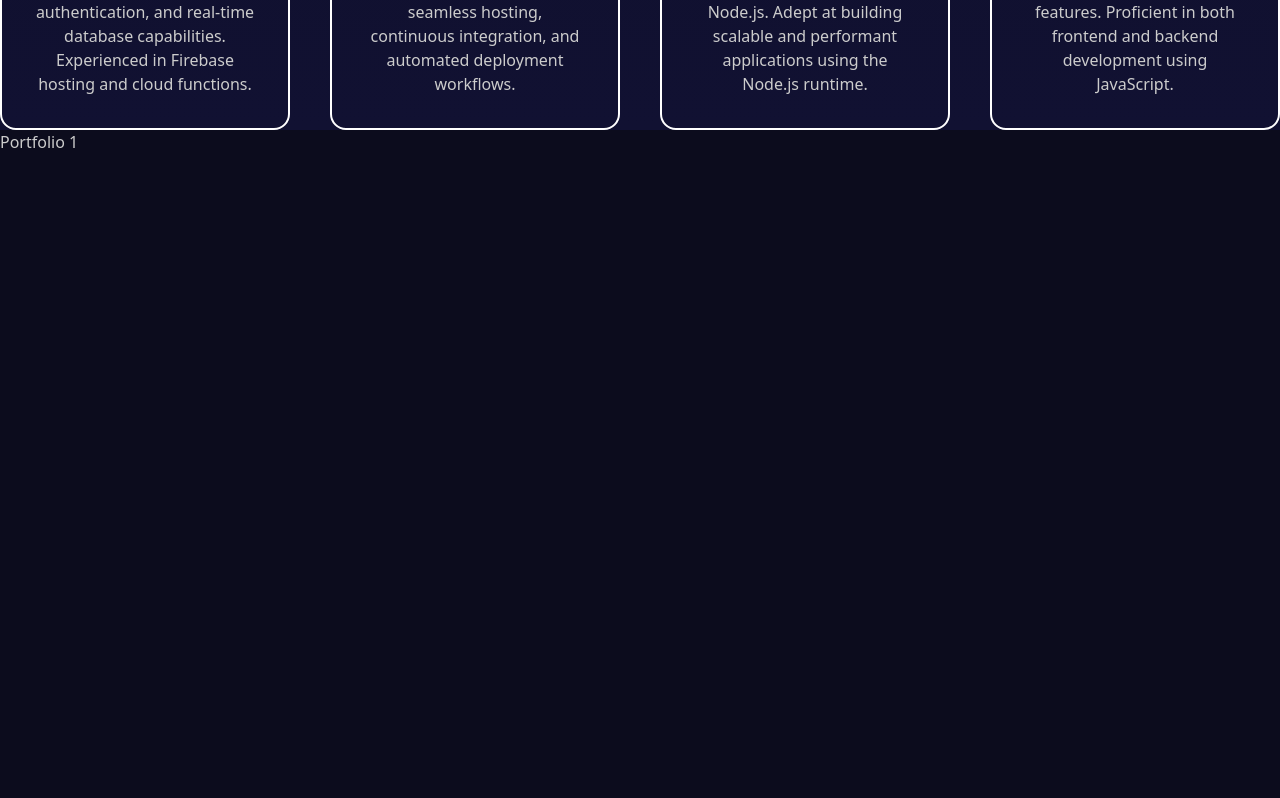
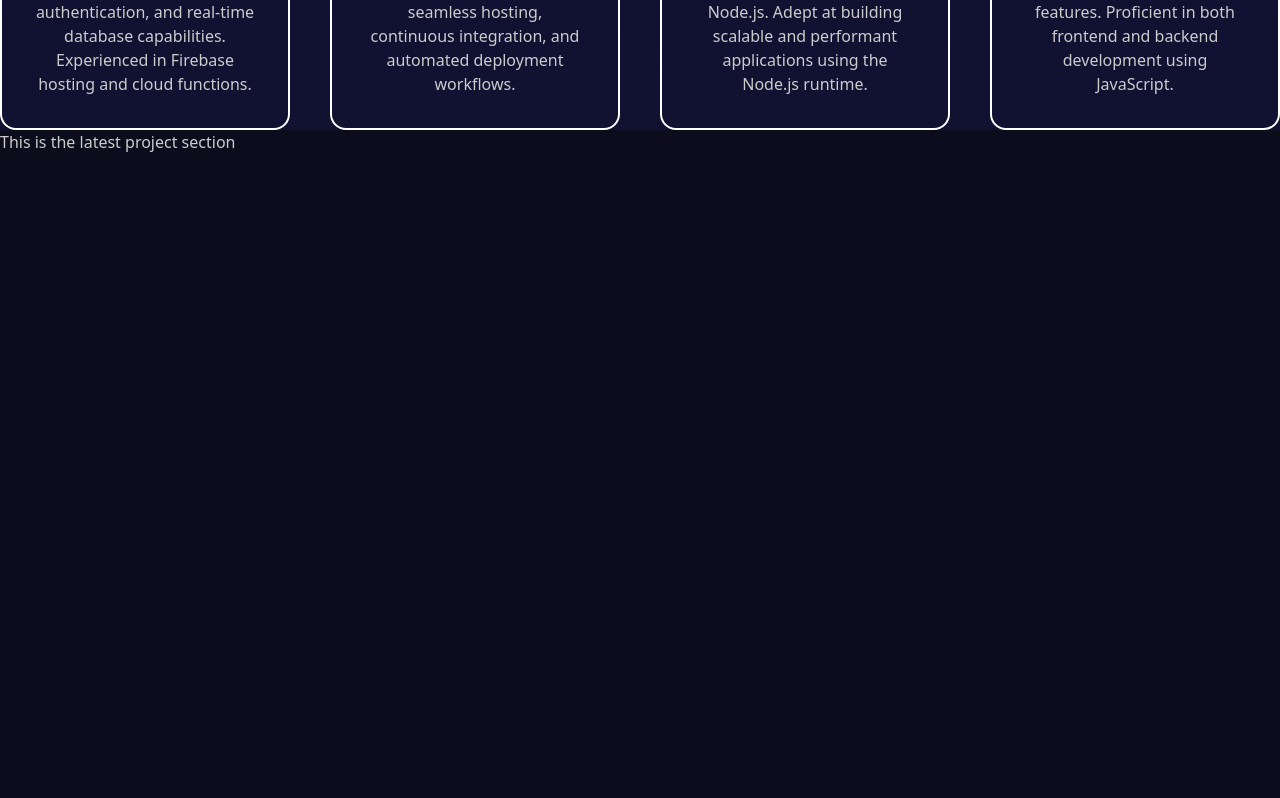
Before and after one commit to alviasad0/alvi-asad-portfolio, a React (Vite) app: page / in a window 1280 px wide. Shown: the part 2382-3180 px from the top of the page. Built offline with nearby package versions, Linux system fonts and the light colour scheme.

Commit message:
created the Latest Project page

```diff
--- a/src/App.jsx
+++ b/src/App.jsx
@@ -1,6 +1,7 @@
 
 
 import Hero from "./Components/Hero/Hero";
+import LatestProjects from "./Components/LatestProjects/LatestProjects";
 import Navbar from "./Components/Navbar/Navbar";
 import Skills from "./Components/Skils/Skills";
 
@@ -19,8 +20,8 @@ function App() {
           <Skills></Skills>
         </section>
 
-        <section id="portfolio" className="h-screen snap-center">
-          Portfolio 1
+        <section id="latestProjects" className="h-screen snap-center">
+          <LatestProjects></LatestProjects>
         </section>
         <section className="h-screen snap-center">Portfolio 2</section>
         <section className="h-screen snap-center">Portfolio 3</section>
--- /dev/null
+++ b/src/Components/LatestProjects/LatestProjects.jsx
@@ -0,0 +1,10 @@
+
+const LatestProjects = () => {
+    return (
+        <div>
+  <h1>This is the latest project section </h1>
+        </div>
+    );
+};
+
+export default LatestProjects;
--- a/src/Components/SideBar/Components/Links.jsx
+++ b/src/Components/SideBar/Components/Links.jsx
@@ -45,16 +45,16 @@ const Links = ({setOpen}) => {
           className={"text-xl font-bold uppercase"}
           href={"#skills"}
         >
-          services
+          Skills
         </motion.a>
         <motion.a
           variants={linkVariants}
           whileHover={{ scale: 1.2 }}
           whileTap={{ scale: 0.95 }}
           className={"text-xl font-bold uppercase"}
-          href={"#portfolio"}
+          href={"#latestProjects"}
         >
-          Portfolio
+          Latest Projects
         </motion.a>
         <motion.a
           variants={linkVariants}
```
